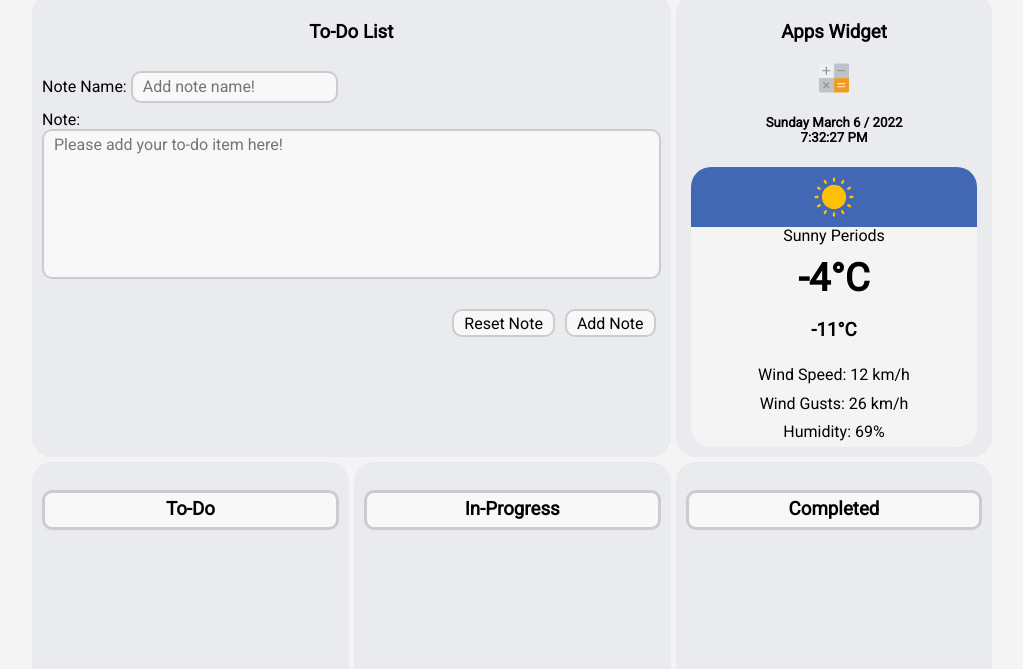
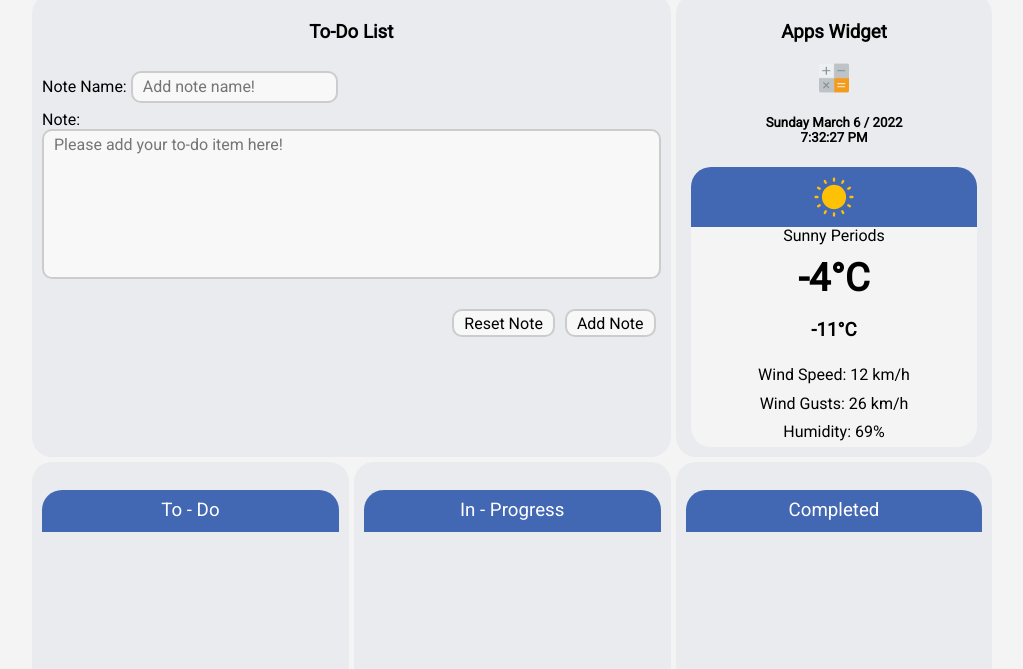
Before and after one commit to millerm30/todo, a website: page index.html in a window 1280 px wide. Shown: the part 131-800 px from the top of the page, without its empty margins (128-1151 px from the left). Drawn offline with nearby package versions, Linux system fonts and the light colour scheme.

Commit message:
changes to styles for notes

```diff
--- a/stylesheets/main.css
+++ b/stylesheets/main.css
@@ -286,33 +286,33 @@ textarea {
 
 .todo-content h3 {
     text-align: center;
-    border: 3px solid #ccc;
-    padding: 6px 10px;
-    height: 40px;
-    border-radius: 10px;
-    background-color: #f8f8f8;
+    color: #fff;
+    padding: 10px 10px;
+    border-radius: 20px 20px 0 0;
+    background-color: #4267B3;
+    font-weight: 500;
 }
 
 /* In-Progress Interior Settings */
 
 .inprogress-content h3 {
     text-align: center;
-    border: 3px solid #ccc;
-    padding: 6px 10px;
-    height: 40px;
-    border-radius: 10px;
-    background-color: #f8f8f8;
+    color: #fff;
+    padding: 10px 10px;
+    border-radius: 20px 20px 0 0;
+    background-color: #4267B3;
+    font-weight: 500;
 }
 
 /* Completed Interior Settings */
 
 .completed-content h3 {
     text-align: center;
-    border: 3px solid #ccc;
-    padding: 6px 10px;
-    height: 40px;
-    border-radius: 10px;
-    background-color: #f8f8f8;
+    color: #fff;
+    padding: 10px 10px;
+    border-radius: 20px 20px 0 0;
+    background-color: #4267B3;
+    font-weight: 500;
 }
 
 /* Footer Interior Settings */
```
Also changed, not shown: index.html (+2 -2 lines).
